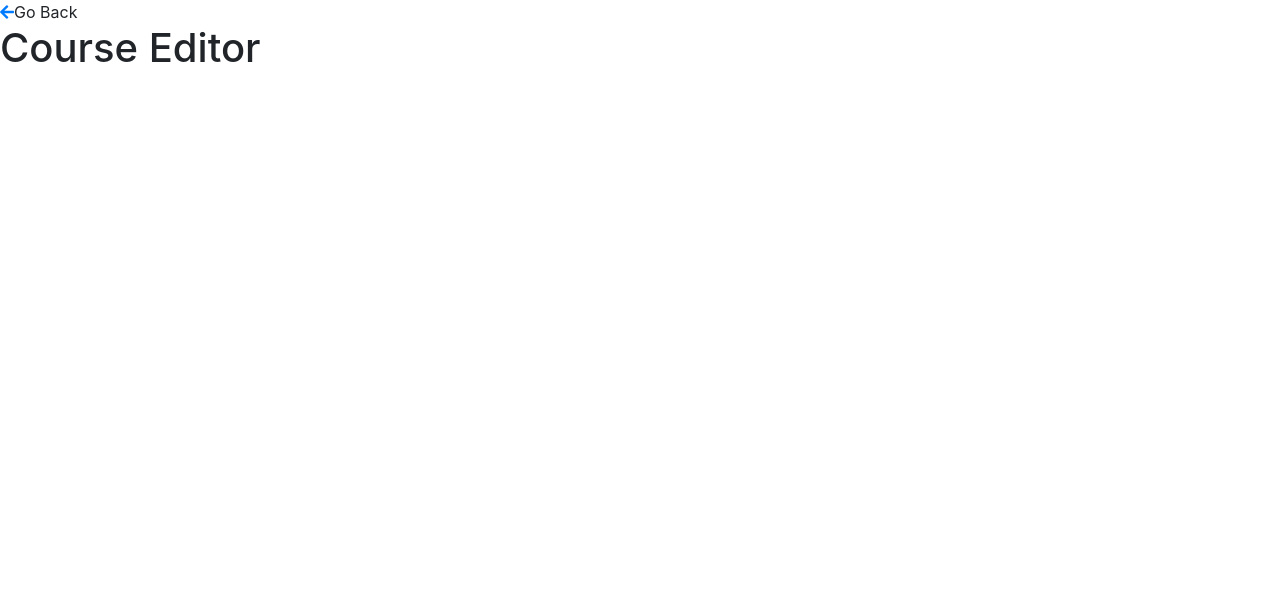
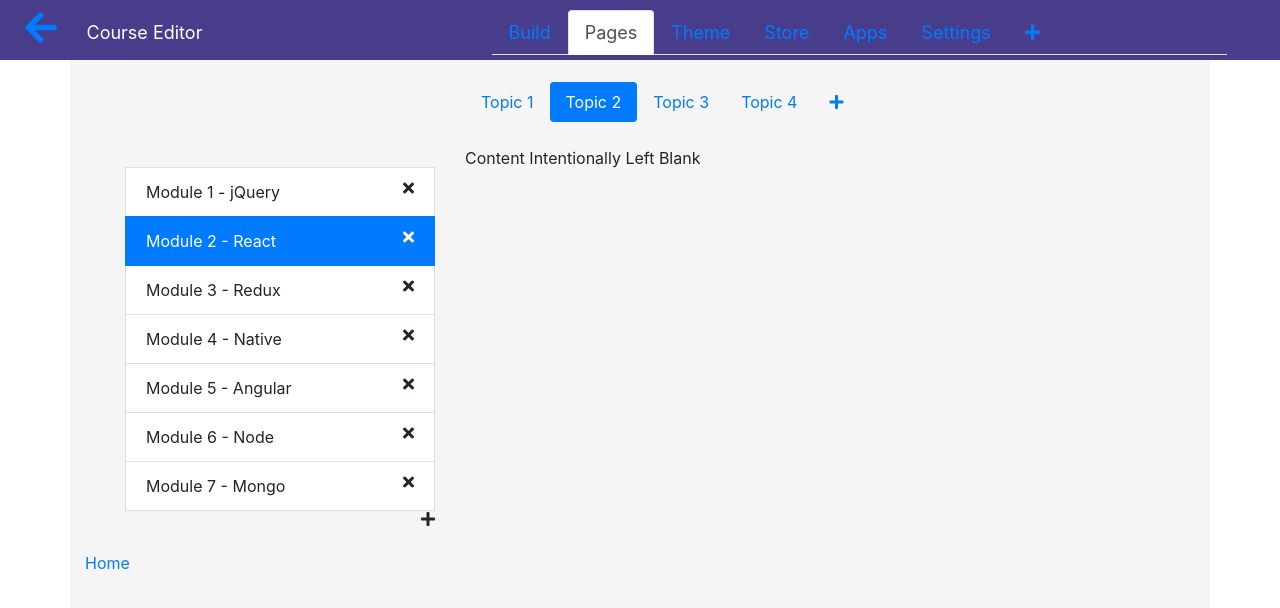
Before and after one commit to arielleslatus/CS5610-WebDev-sp21-server-java, a React (Create React App) app in the folder wbdv-sp21-01-arielle-slatus-client-react/: page /editor in a window 1280 px wide. Shown: the top 608 px of the page. Built offline with nearby package versions, Linux system fonts and the light colour scheme.

Commit message:
fixed course editor css

```diff
--- a/wbdv-sp21-01-arielle-slatus-client-react/src/componenets/course-editor.js
+++ b/wbdv-sp21-01-arielle-slatus-client-react/src/componenets/course-editor.js
@@ -1,14 +1,120 @@
 import React from 'react'
 import {Link} from "react-router-dom";
+import '../style.css'
 
 const CourseEditor = ({history}) => {
     return(
-        <div>
-            <Link to={"/courses"}>
-                <i className="fas fa-arrow-left"></i>
-            </Link>
-            <span onClick={() => history.goBack()}>Go Back</span>
-            <h1>Course Editor</h1>
+        <div className="container-xxl">
+            <div className="ats-sticky-nav-bar row">
+                <Link to={"/courses"}>
+                    <i onClick={() => history.goBack()} className="fas fa-arrow-left fa-2x col-1 ats-back-button"></i>
+                </Link>
+                <div className="col-4 ats-vertical-align">
+                    Course Editor
+                </div>
+                <ul className="nav nav-tabs col-7">
+                    <li className="nav-item ">
+                        <a className="nav-link" href="#">Build</a>
+                    </li>
+                    <li className="nav-item">
+                        <a className="nav-link active" aria-current="page" href="#">Pages</a>
+                    </li>
+                    <li className="nav-item">
+                        <a className="nav-link" href="#">Theme</a>
+                    </li>
+                    <li className="nav-item">
+                        <a className="nav-link" href="#">Store</a>
+                    </li>
+                    <li className="nav-item">
+                        <a className="nav-link" href="#">Apps</a>
+                    </li>
+                    <li className="nav-item">
+                        <a className="nav-link" href="#">Settings</a>
+                    </li>
+                    <li className="nav-item">
+                        <a className="nav-link" href="#">
+                            <i className="fas fa-plus"></i>
+                        </a>
+                    </li>
+                </ul>
+            </div>
+
+
+            <div className="container-lg">
+                <div className="row ats-page-body ats-fill">
+
+                    <div className="ats-list-area col-4">
+
+                        <ul className="ats-list">
+                            <li className="list-group-item">
+                                Module 1 - jQuery
+                                <i className="fas fa-times float-right"></i>
+                            </li>
+                            <li className="list-group-item active">
+                                Module 2 - React
+                                <i className="fas fa-times float-right"></i>
+                            </li>
+                            <li className="list-group-item">
+                                Module 3 - Redux
+                                <i className="fas fa-times float-right"></i>
+                            </li>
+                            <li className="list-group-item">
+                                Module 4 - Native
+                                <i className="fas fa-times float-right"></i>
+                            </li>
+                            <li className="list-group-item">
+                                Module 5 - Angular
+                                <i className="fas fa-times float-right"></i>
+                            </li>
+                            <li className="list-group-item">
+                                Module 6 - Node
+                                <i className="fas fa-times float-right"></i>
+                            </li>
+                            <li className="list-group-item">
+                                Module 7 - Mongo
+                                <i className="fas fa-times float-right"></i>
+                            </li>
+                            <div className="ats-add-module">
+                                <i className="fas fa-plus float-right"></i>
+                            </div>
+                        </ul>
+                        <br/>
+                        <div className="ats-home-button">
+                            <a href="../index.html">Home</a>
+
+                        </div>
+
+                    </div>
+
+
+                    <div className="ats-pills-content-area col-8">
+                        <br/>
+
+                        <ul className="nav nav-pills">
+                            <li className="nav-item ">
+                                <a className="nav-link ats-pill" href="#">Topic 1</a>
+                            </li>
+                            <li className="nav-item ">
+                                <a className="nav-link active ats-pill" aria-current="page"
+                                   href="#">Topic 2</a>
+                            </li>
+                            <li className="nav-item ">
+                                <a className="nav-link ats-pill" href="#">Topic 3</a>
+                            </li>
+                            <li className="nav-item ">
+                                <a className="nav-link ats-pill" href="#">Topic 4</a>
+                            </li>
+                            <li className="nav-item ">
+                                <a className="nav-link ats-pill" href="#">
+                                    <i className="fas fa-plus"></i>
+                                </a>
+                            </li>
+                        </ul>
+                        <br/>
+                        Content Intentionally Left Blank
+                    </div>
+                </div>
+            </div>
         </div>
     )
 
--- a/wbdv-sp21-01-arielle-slatus-client-react/src/componenets/course-row.js
+++ b/wbdv-sp21-01-arielle-slatus-client-react/src/componenets/course-row.js
@@ -53,7 +53,7 @@ const CourseRow = ({course,
                 {
                     editing &&
                     <div>
-                        <i onClick={() => saveCourse()} className="fas fa-check"></i>
+                        <i onClick={() => saveCourse()} className="fas fa-check ats-icon-spacing"></i>
                     </div>
                 }
             </td>
--- /dev/null
+++ b/wbdv-sp21-01-arielle-slatus-client-react/src/course-editor.template.client.css
@@ -0,0 +1,54 @@
+.nav {
+    margin-bottom: -11px;
+}
+
+.nav-item {
+    padding-right: 20px;
+}
+
+.ats-list-area {
+    padding: 0px;
+    background-color: lightgrey;
+}
+
+.ats-pills-content-area {
+    padding: 0px 15px;
+}
+
+.list-group-item {
+    margin: 20px;
+    padding: 20px;
+    border-radius: 5px;
+    background-color: white;
+    color: slategrey;
+}
+
+.ats-list {
+    padding: 0px;
+}
+
+.list-group-item:first-child {
+    border-top-left-radius: 5px;
+    border-top-right-radius: 5px;
+}
+
+.list-group-item:last-child {
+    border-bottom-right-radius: 5px;
+    border-bottom-left-radius: 5px;
+}
+
+.ats-add-module {
+    margin: 20px;
+    padding: 20px;
+}
+
+.ats-pill {
+    background-color: lightgrey;
+    border-radius: 5px;
+    margin: 20px;
+    text-align: center;
+}
+
+.ats-back-button {
+    color:whitesmoke;
+}
--- a/wbdv-sp21-01-arielle-slatus-client-react/src/course-list.template.client.css
+++ b/wbdv-sp21-01-arielle-slatus-client-react/src/course-list.template.client.css
@@ -22,7 +22,7 @@
     position: fixed;
     width: 100%;
     margin: 0 auto;
-    padding-top: 58px;
+    padding-top: 54px;
     z-index: 1;
 }
 
```
